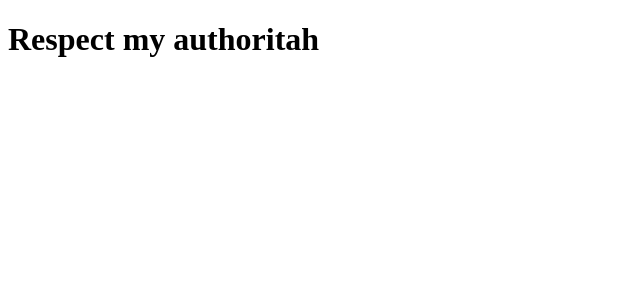
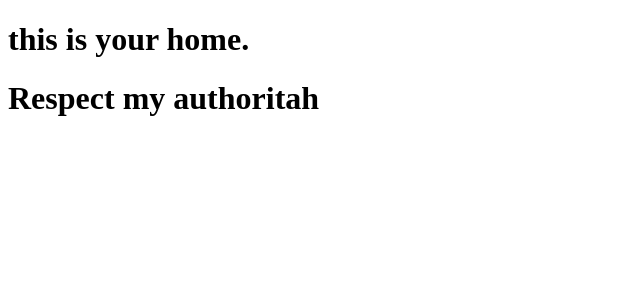
Before and after one commit to jamesjenkinsjr/react-learning-auth0, a React (Create React App) app: page / in a window 1280 px wide. Shown: the top 300 px of the page, without its empty margins (0-640 px from the left). Built offline with nearby package versions, Linux system fonts and the light colour scheme.

Commit message:
Create Home component

```diff
--- a/src/App.js
+++ b/src/App.js
@@ -1,10 +1,12 @@
 import React, { Component } from 'react';
+import Home from './components/Home';
 import './App.css';
 
 class App extends Component {
   render() {
     return (
       <div >
+        <Home />
         <h1>Respect my authoritah</h1>
       </div>
     );
--- /dev/null
+++ b/src/components/Home.js
@@ -0,0 +1,9 @@
+import React from 'react';
+
+const Home = props => (
+    <div>
+        <h1>this is your home.</h1>
+    </div>
+);
+
+export default Home;
```
